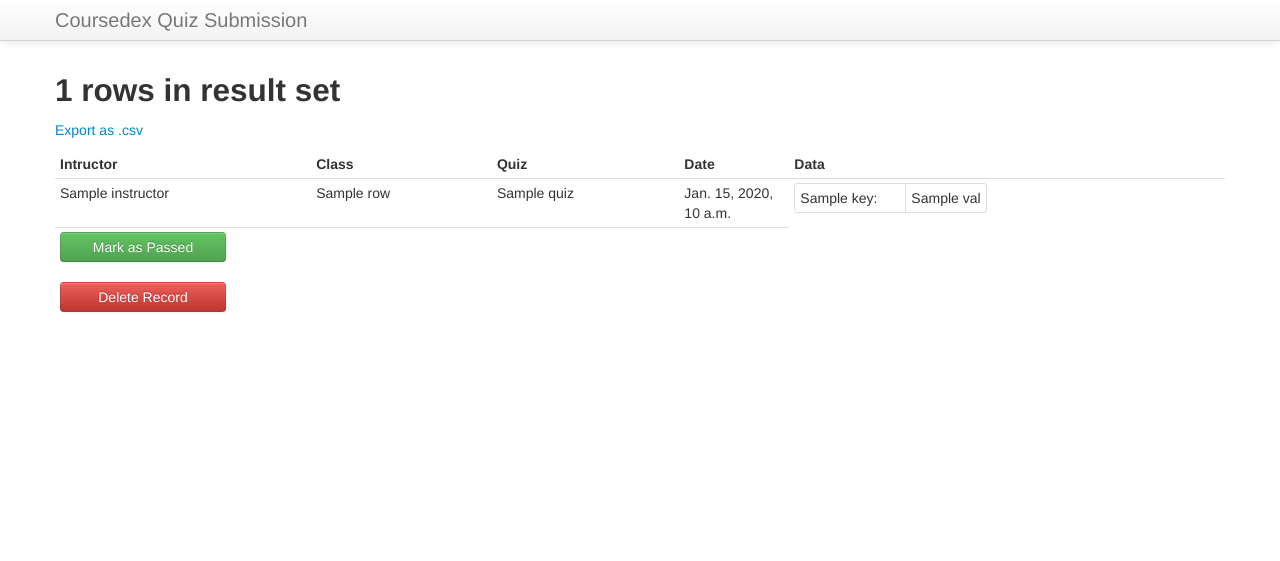
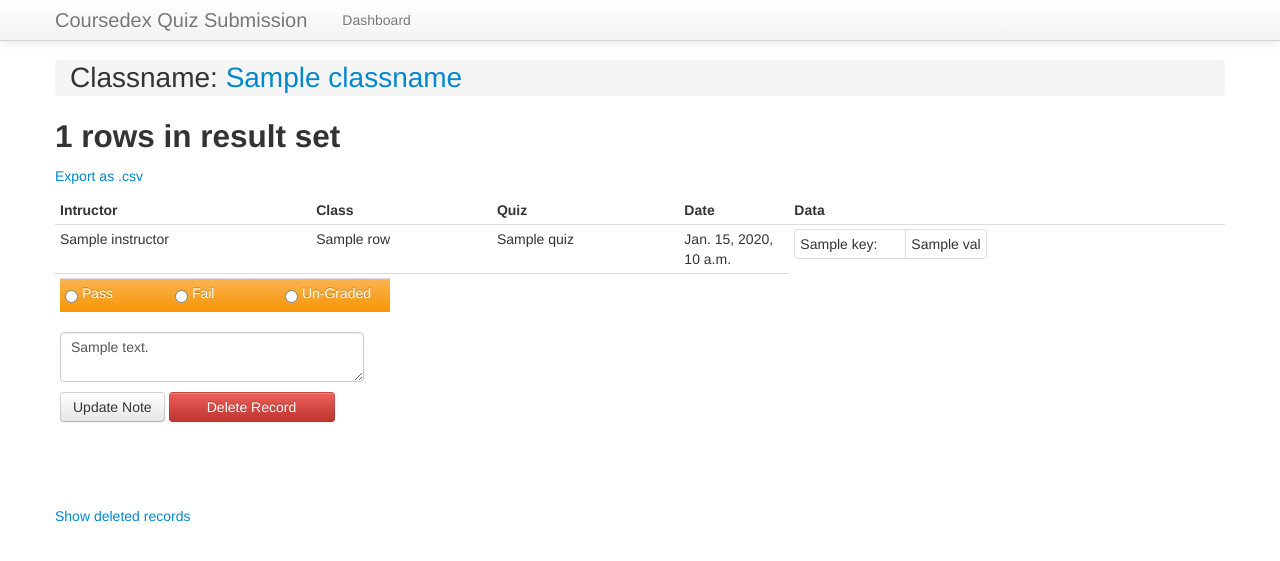
Before and after one commit to twitter-university/cdk-quiz, a Django app: template quiz/quizform/templates/quizform/dashboard.html in a window 1280 px wide. Shown: the top 561 px of the page. Run offline with Django 3.2, Linux system fonts and the light colour scheme; the template is opened without the code that fills it: most values are stand-ins (such as "Sample title", 1, 10 or a date in 2020); parts of the project's set-up code (start-up, migrations or seed data) failed here and were passed over; some libraries are stand-ins or nearby versions.

Commit message:
Improvements to dashboard

```diff
--- a/quiz/quiz/urls.py
+++ b/quiz/quiz/urls.py
@@ -17,12 +17,13 @@
     url(r'^admin/', include(admin.site.urls)),
     url(r'^accounts/login/$', 'django.contrib.auth.views.login'),
     url(r'^$', 'quizform.views.handle'),
-    url(r'^(?P<instructor>[^/]+)/(?P<classname>[^/]+)/(?P<quiz>[^/]*)/?$',
-            'quizform.views.handle_complicated'),
+
     url(r'^dashboard/(?P<instructor>[^/]+)/(?P<classname>[^/]+)/(?P<quiz>[^/]+)/$',
             'quizform.views.dashboard'),
     url(r'^dashboard/(?P<instructor>[^/]+)/(?P<classname>[^/]+)/$',
             'quizform.views.dashboard'),
     url(r'^dashboard/(?P<instructor>[^/]+)/$', 'quizform.views.dashboard'),
     url(r'^dashboard/$', 'quizform.views.dashboard'),
+    url(r'^(?P<instructor>[^/]+)/(?P<classname>[^/]+)/(?P<quiz>[^/]*)/?$',
+            'quizform.views.handle_complicated'),
 )
--- a/quiz/quizform/templates/quizform/dashboard.html
+++ b/quiz/quizform/templates/quizform/dashboard.html
@@ -6,24 +6,24 @@
   .btn.status, .btn.delete{ width:140px;}
   .table td{background-color:#FFF;}
   pre{background-color: #F0F0F0;}
+  textarea{ width:290px;}
+  .breadcrumb { font-size:2em;}
 </style>
 <script>
 $(function(){
   $("pre").click(function(){$(this).toggleClass("min");});
   $(".status").click(function(e){
+        var d = {'pass': "btn-success", 'fail': 'btn-danger', '': 'btn-warning'};
+        var val = $(this).val();
+        var table = $(this).parents("table:first").find('td').removeClass().addClass(d[val]);
+        $.post(document.location.href,
+          {'pass': val, 'id': this.id.split("-")[1]});
+  });
+  $(".note").click(function(e){
         e.preventDefault();
-        var link = $(this);
+        var val = $(this).prev().val();
         $.post(document.location.href,
-          {'pass': $(this).hasClass("btn-success"), 'id': this.id.split("-")[1]},
-          function(){
-              link.toggleClass("btn-warning btn-success");
-              if(link.hasClass('btn-warning')){
-                     link.text("Mark as Failed");
-              }
-              else{
-                     link.text("Mark as Passed");
-              }
-          });
+          {'note': val, 'id': this.id.split("-")[1]});
   });
   $(".delete").click(function(e){
         e.preventDefault();
@@ -42,6 +42,18 @@
 });
 </script>
 {% if rows %}
+<div class="breadcrumb">
+{% if quiz %}
+  Classname: <a href="..">{{ classname }}</a>
+  {% else %}
+      {% if class %}
+      Instructor: <a href="..">{{ instructor }}</a>
+      {% else %}
+      <a href="..">View All</a>
+      {% endif %}
+{% endif %}
+</div>
+
 <h2>{{ rows|length }} rows in result set</h2>
 <p><a href="?csv=1">Export as .csv</a></p>
 
@@ -80,13 +92,34 @@
         </tr>
         <tr>
           <td colspan="4">
-            {% if row.pass %}
-              <a id="id-{{ row|id }}" class="btn btn-warning status" href="#">Mark as Failed</a>
-            {% else %}
-              <a id="id-{{ row|id }}" class="btn btn-success status" href="#">Mark as Passed</a>
-            {% endif %}
+            {% with row.pass as status %}
+            <table>
+              <tr>
+              <td style="width:100px;" class="{{ status|status_class }}">
+
+              <label for="id-{{ row|id }}-pass">
+                <input class="status" type="radio" name="id-{{ row|id }}" id="id-{{ row|id }}-pass" value="pass"
+                                   {% if status|stringformat:"s" == "True" %}checked{% endif %}> Pass
+              </label>
+              </td>
+              <td style="width:100px;" class="{{ status|status_class }}">
+              <label for="id-{{ row|id }}-fail">
+                <input class="status" type="radio" name="id-{{ row|id }}" id="id-{{ row|id }}-fail" value="fail"
+                       {% if status|stringformat:"s" == "False" %}checked{% endif %}> Fail
+              </label>
+              </td>
+              <td style="width:100px;" class="{{ status|status_class }}">
+              <label for="id-{{ row|id }}-none">
+                <input class="status" type="radio" name="id-{{ row|id }}" id="id-{{ row|id }}-None" value=""
+                  {% if status|stringformat:"s" == "None" or status|stringformat:"s" == "" %}checked{% endif %}> Un-Graded
+              </label>
+              </td></tr></table>
+              {% endwith %}
+              <br>
+              <textarea id="id-{{ row|id }}-text"> {{ row.note }}</textarea><br>
+              <a id="id-{{ row|id }}-note" class="btn note" href="#">Update Note</a>
+              <a id="id-{{ row|id }}-delete" class="btn btn-danger delete" href="#">Delete Record</a>
               <br><br>
-              <a id="id-{{ row|id }}" class="btn btn-danger delete" href="#">Delete Record</a>
           </td>
         </tr>
       {% endfor %}
@@ -94,5 +127,6 @@
   </table>
 {% else %}
  No data matched that query...
-{% endif %}
+{% endif %}<br><br>
+<a href="?all=1">Show deleted records</a>
 {% endblock %}
--- a/quiz/quizform/templatetags/quizform_tags.py
+++ b/quiz/quizform/templatetags/quizform_tags.py
@@ -18,3 +18,17 @@
 def id(obj):
     """Can't access obj._id in template. """
     return obj.get('_id')
+
+
+@register.filter
+def status_class(status):
+    """Return bootstrap class name mapping to status. """
+    vals = {True: "btn-success", False: 'btn-danger'}
+    return vals.get(status, 'btn-warning')
+
+@register.filter
+def status(status):
+    """Return bootstrap class name mapping to status. """
+    vals = {True: "Pass", False: 'Fail'}
+    print repr(status)
+    return vals.get(status, 'Ungraded')
--- a/quiz/templates/base.html
+++ b/quiz/templates/base.html
@@ -23,6 +23,7 @@
           <a class="brand" href="#">Coursedex Quiz Submission</a>
           <div class="nav-collapse">
             <ul class="nav">
+              <li><a href="/quiz/dashboard/">Dashboard</a></li>
             </ul>
           </div><!--/.nav-collapse -->
         </div>
```
Also changed, not shown: quiz/quizform/views.py (+74 -11 lines).
